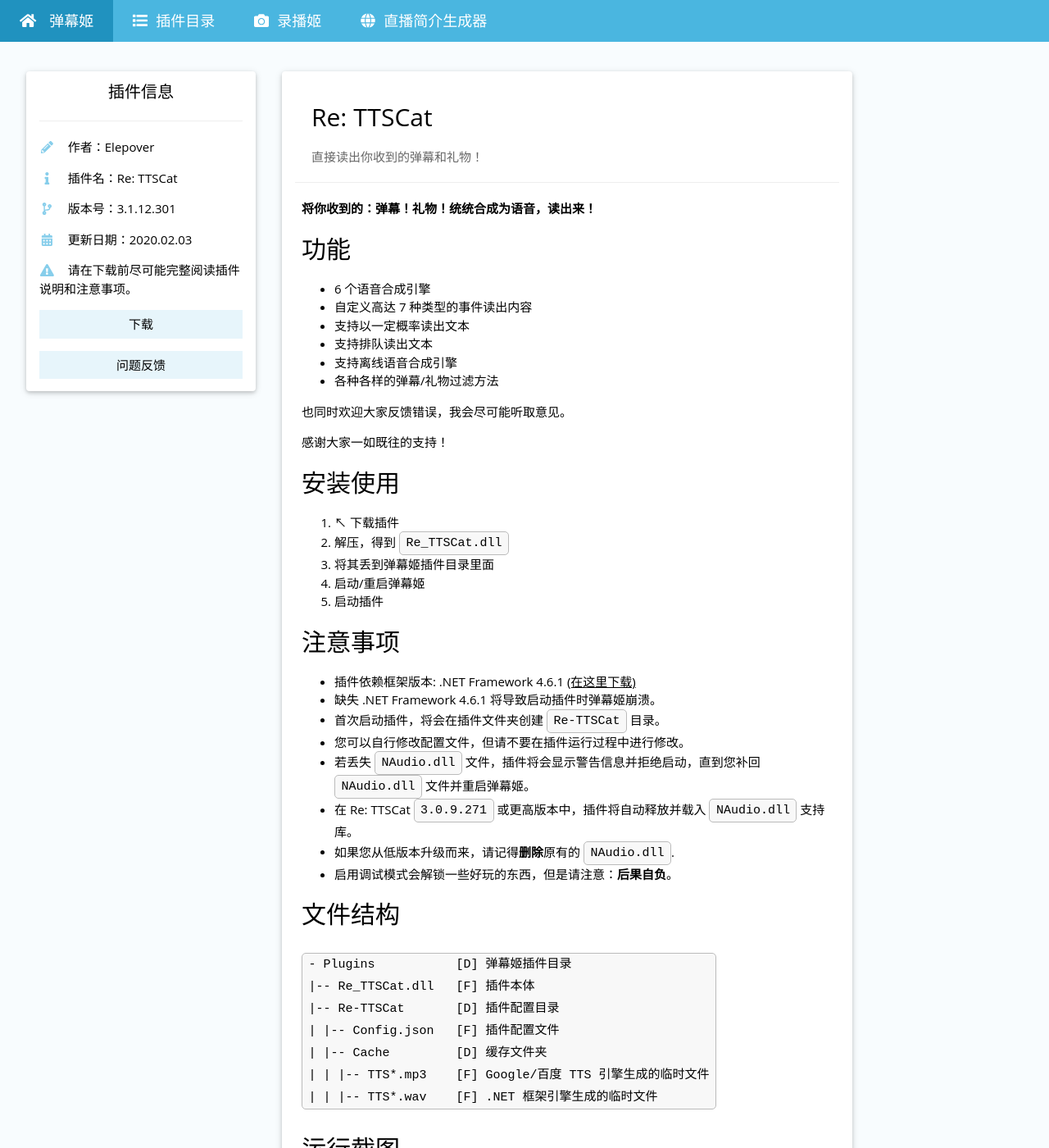
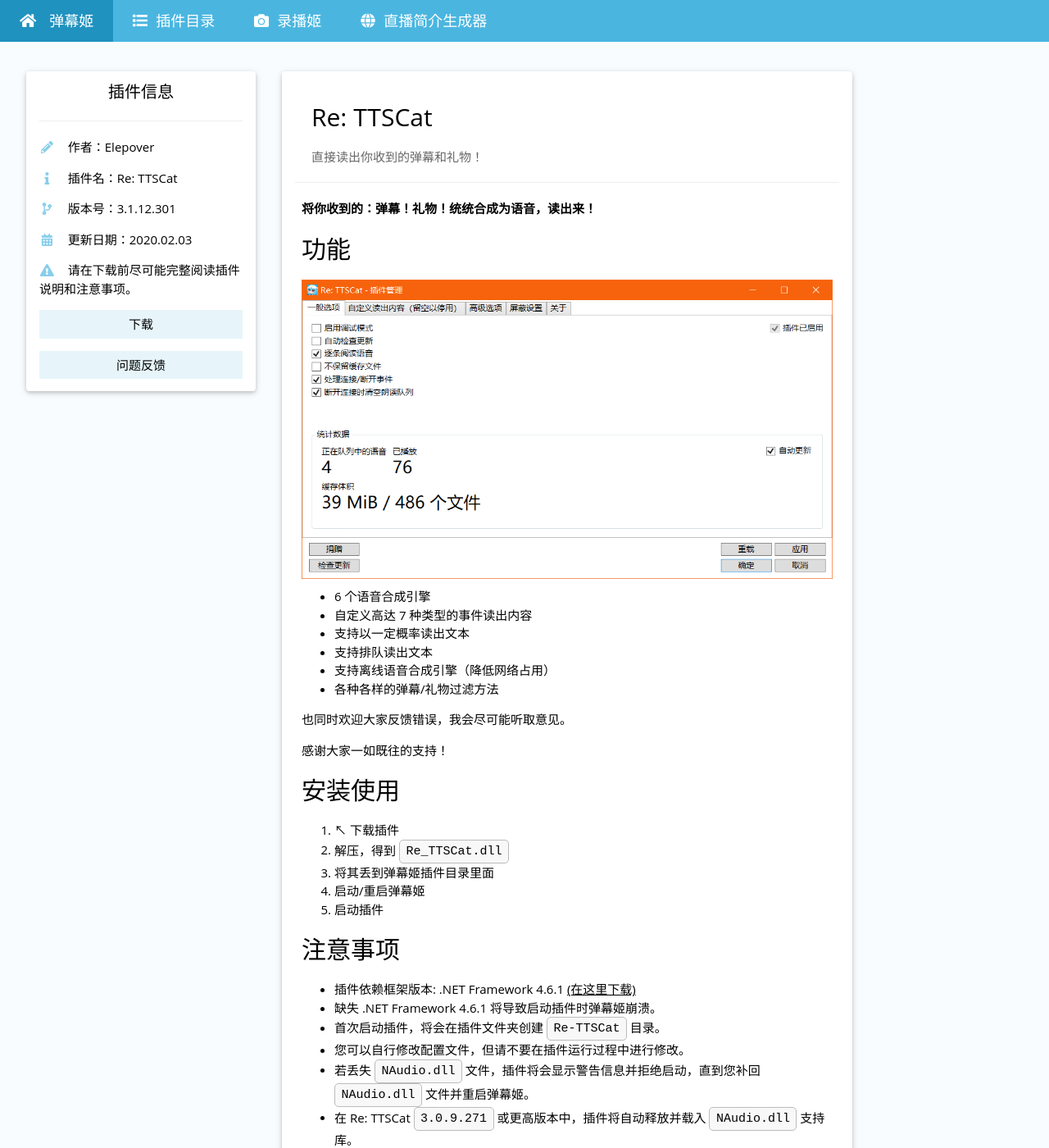
Before and after one commit to Bililive/www.danmuji.org, a Jekyll site: the page built from _plugin/Re-TTSCat.md, in a window 1280 px wide and 1400 px high. Shown: the whole window at 82% size. Built offline with Jekyll 4.4.1, drawn with Linux system fonts in a browser that asks for light colours.

Commit message:
update images

````diff
--- a/_plugin/Re-TTSCat.md
+++ b/_plugin/Re-TTSCat.md
@@ -26,11 +27,13 @@
 
 ## 功能
 
+![管理面板](/resource/Re-TTSCat/settings.png)
+
 - 6 个语音合成引擎
 - 自定义高达 7 种类型的事件读出内容
 - 支持以一定概率读出文本
 - 支持排队读出文本
-- 支持离线语音合成引擎
+- 支持离线语音合成引擎（降低网络占用）
 - 各种各样的弹幕/礼物过滤方法
 
 也同时欢迎大家反馈错误，我会尽可能听取意见。
@@ -68,9 +71,7 @@
 | | |-- TTS*.wav    [F] .NET 框架引擎生成的临时文件
 ```
 
-## 运行截图
-
-![管理](/resource/Re-TTSCat/settings.png)
+## 更多运行截图
 
 ![过滤设置](/resource/Re-TTSCat/blocking.png)
 
````
Also changed, not shown: other parts of _plugin/Re-TTSCat.md (+1 -0 lines), resource/Re-TTSCat/advanced-features.png, resource/Re-TTSCat/blocking.png, resource/Re-TTSCat/settings.png, 1 other file.
